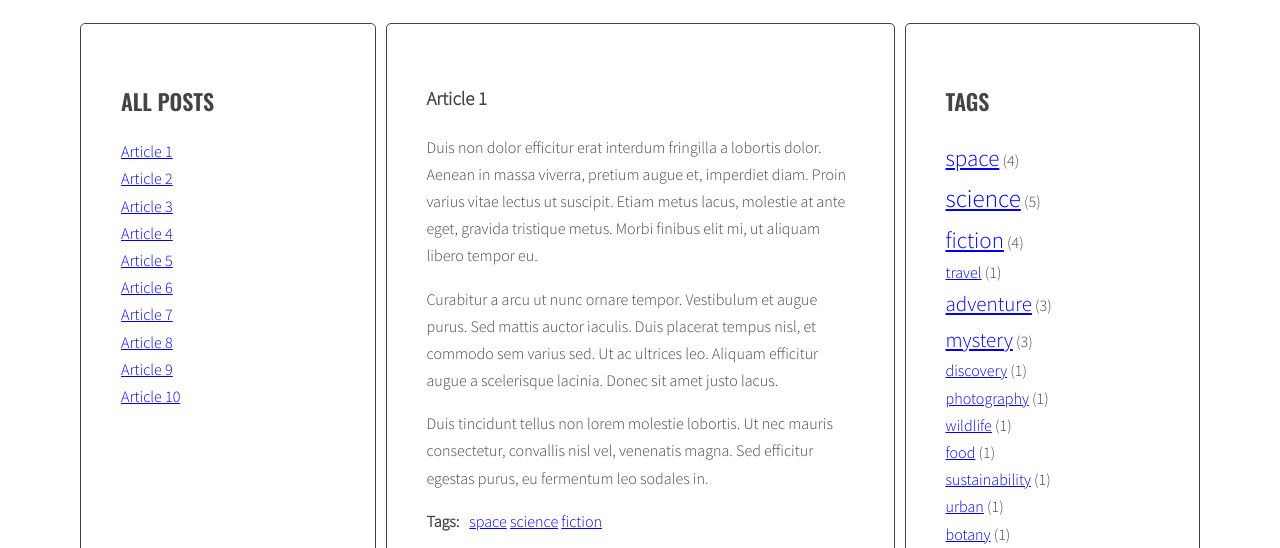
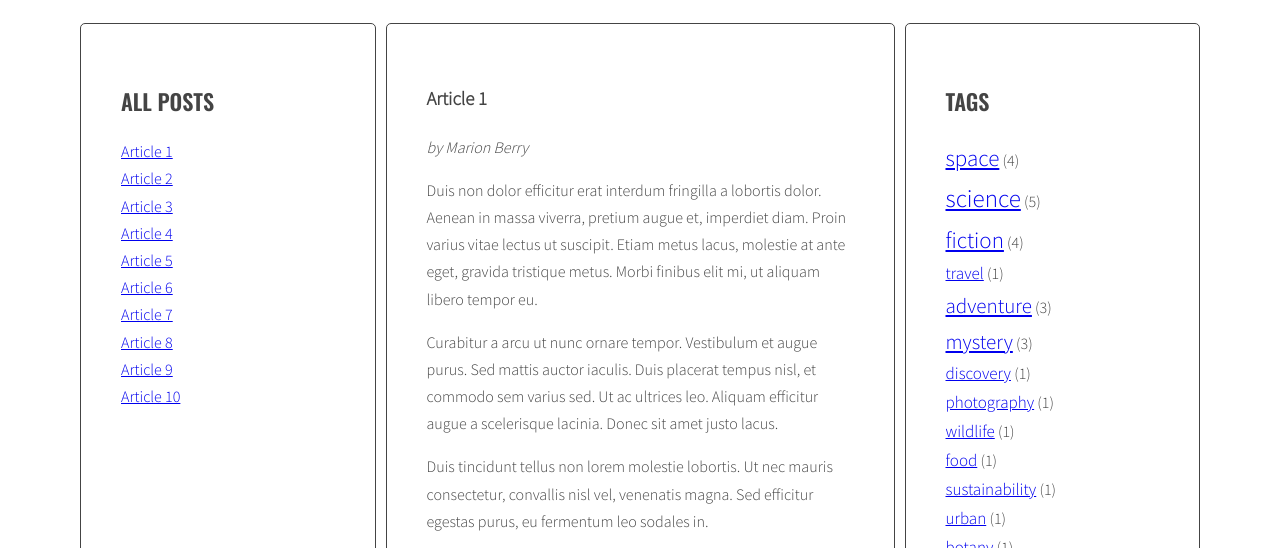
Before and after one commit to PiotrEk-721/javascript-blog, a website: page index.html in a window 1280 px wide. Shown: the part 220-768 px from the top of the page. Drawn offline with nearby package versions, Linux system fonts and the light colour scheme.

Commit message:
add automatic generate author's list

```diff
--- a/js/script.js
+++ b/js/script.js
@@ -54,11 +54,11 @@ const select = {
   listOf: {
     titles: '.titles',
     tags: '.tags.list',
-    authors: '.authors.list',
+    authors: '.list.authors',
   },
 };
 
-function generateTitleLinks(){
+function generateTitleLinks() {
 
   /* remove contents of titleList */
   const titleList = document.querySelector(select.listOf.titles);
@@ -96,8 +96,8 @@ function generateTitleLinks(){
 
 generateTitleLinks();
 
-function calculateTagsOrAuthorsParams(parameters){
-  const params = { max: 0, min: Infinity};
+function calculateTagsOrAuthorsParams(parameters) {
+  const params = { max: 0, min: Infinity };
 
   for (let parameter in parameters) {
     if (parameters[parameter] > params.max) {
@@ -110,22 +110,21 @@ function calculateTagsOrAuthorsParams(parameters){
   return params;
 }
 
-function calculateTagOrAuthorClass(count, params){
+function calculateTagOrAuthorClass(count, params) {
   const normalizedCount = count - params.min;
   const normalizedMax = params.max - params.min;
   const percentage = normalizedCount / normalizedMax;
-  const classNumber = Math.floor( percentage * (opts.tagSizes.count - 1) + 1 );
+  const classNumber = Math.floor(percentage * (opts.tagSizes.count - 1) + 1);
 
   return classNumber;
 }
 
-function generateTags(){
+function generateTags() {
   /* [NEW] create a new variable allTags with an empty object */
   let allTags = {};
 
   /* find all articles */
   const articles = document.querySelectorAll(select.all.articles);
-
   /* START LOOP: for every article: */
   for (let article of articles) {
 
@@ -144,7 +143,7 @@ function generateTags(){
     const articleTagsArray = articleTags.split(' ');
 
     /* START LOOP: for each tag */
-    for (let tag of articleTagsArray){
+    for (let tag of articleTagsArray) {
 
       /* generate HTML of the link */
       const linkHTML = `
@@ -156,14 +155,13 @@ function generateTags(){
       /* add generated code to html variable */
       html = html + linkHTML;
       /* [NEW] check if this link is NOT already in allTags */
-      if(!allTags.hasOwnProperty(tag)){
+      if (!allTags.hasOwnProperty(tag)) {
         /* [NEW] add tag to allTags object */
         allTags[tag] = 1;
       } else {
         allTags[tag]++;
       }
     }
-    console.log(allTags);
     /* END LOOP: for each tag */
 
     /* insert HTML of all the links into the tags wrapper */
@@ -173,15 +171,13 @@ function generateTags(){
     /* [NEW] find list of tags in right column */
     const tagList = document.querySelector(select.listOf.tags);
 
-    // /* [NEW] add html from allTags to tagList */
-    // tagList.innerHTML = allTags.join(' ');
     /* [NEW] create variable for all links HTML code */
     const tagsParams = calculateTagsOrAuthorsParams(allTags);
-    console.log('tagsParams', tagsParams);
+    // console.log('tagsParams', tagsParams);
     let allTagsHTML = '';
 
     /* [NEW] START LOOP: for each tag in allTags: */
-    for(let tag in allTags){
+    for (let tag in allTags) {
       /* [NEW] generate code of a link and add it to allTagHTML */
       const tagLinkHTML = `
         <li>
@@ -202,28 +198,46 @@ function generateTags(){
 
 generateTags();
 
-function generateAuthors(){
+function generateAuthors() {
   let allAuthors = {};
+
   const articles = document.querySelectorAll(select.all.articles);
   for (let article of articles) {
     const authorWrappers = article.querySelector(select.article.author);
-    console.log(authorWrappers);
-    authorWrappers.innerHTML = '';
-    console.log(authorWrappers);
-    let html = '';
-    const authorsParams = calculateTagsOrAuthorsParams(allAuthors);
-    console.log('authorsParams', authorsParams);
-    let allAuthorsHTML = '';
-    for(let author in allAuthors){
-      const authorLinkHTML = `
-        <li>
-          <a class="${opts.authorSizes.classPrefix}${calculateTagOrAuthorClass(allAuthors[author], authorsParams)}" href="#${author}">${author}</a>
-          (${calculateTagOrAuthorClass(allAuthors[author], authorsParams)})
-        </li>
-      `;
-      allAuthorsHTML += authorLinkHTML;
+
+    const authorText = article.querySelector('.post-author').innerText;
+    const authorName = authorText.replace('by ', '');
+
+    const linkHTML = `
+      <a>
+        <span class="author-name">by ${authorName}</span>
+      </a>
+    `;
+    authorWrappers.innerHTML = linkHTML;
+
+    if (!allAuthors[authorName]) {
+      allAuthors[authorName] = 1;
+    } else {
+      allAuthors[authorName]++;
     }
   }
+  const authorsList = document.querySelector(select.listOf.authors);
+  const authorParams = calculateTagsOrAuthorsParams(allAuthors);
+  let allAuthorsHTML = '';
+
+  for (let author in allAuthors) {
+    const authorLinkHTML = `
+      <li>
+        <a class="${opts.authorSizes.classPrefix}${calculateTagOrAuthorClass(allAuthors[author], authorParams)}"
+          href="#${author}">
+          <span class="author-name">${author}</span>
+        </a>
+        (${allAuthors[author]})
+      </li>
+    `;
+    allAuthorsHTML += authorLinkHTML;
+  }
+  authorsList.innerHTML = allAuthorsHTML;
 }
 
 generateAuthors();
```
Also changed, not shown: css/style.css (+0 -4 lines), 1 other file.
